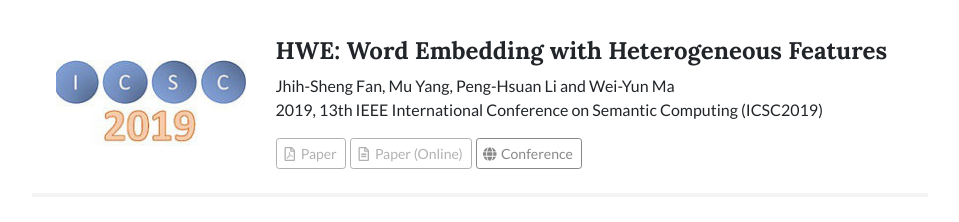
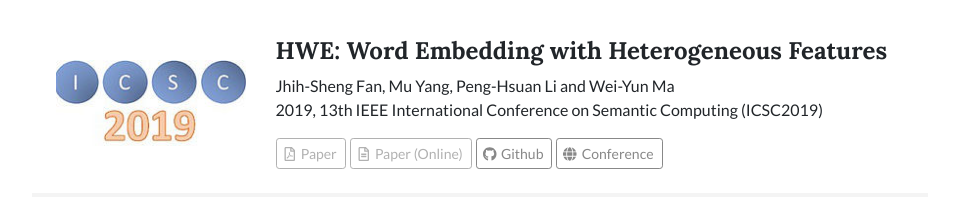
Before and after one commit to emfomy/muyang.pro, a Vue app: page / in a window 1280 px wide. Shown: the part 1100-1322 px from the top of the page, without its empty margins (288-1247 px from the left). Built offline with nearby package versions, Linux system fonts and the light colour scheme.

Commit message:
Fix typo.

```diff
--- a/src/contents/content.vue
+++ b/src/contents/content.vue
@@ -39,7 +39,7 @@ export default {
     border-top: solid 6px #f4f4f4;
   }
 
-  .Section:first-of-type {
+  >>> .Section:first-of-type {
     border-top: 0 !important;
   }
 }
--- a/src/contents/sections/publication.vue
+++ b/src/contents/sections/publication.vue
@@ -32,6 +32,15 @@
                     fa-style="far"
                     disabled>
           Paper (Online)
+        </IconButton>
+
+        <IconButton size="sm"
+                    variant="outline-primary"
+                    href="//github.com/emfomy/hwe"
+                    target="_blank"
+                    fa-icon="github"
+                    fa-style="fab">
+          Github
         </IconButton>
 
         <IconButton size="sm"
```
Also changed, not shown: 6 other files (tests, documents, lock files or other folders).
